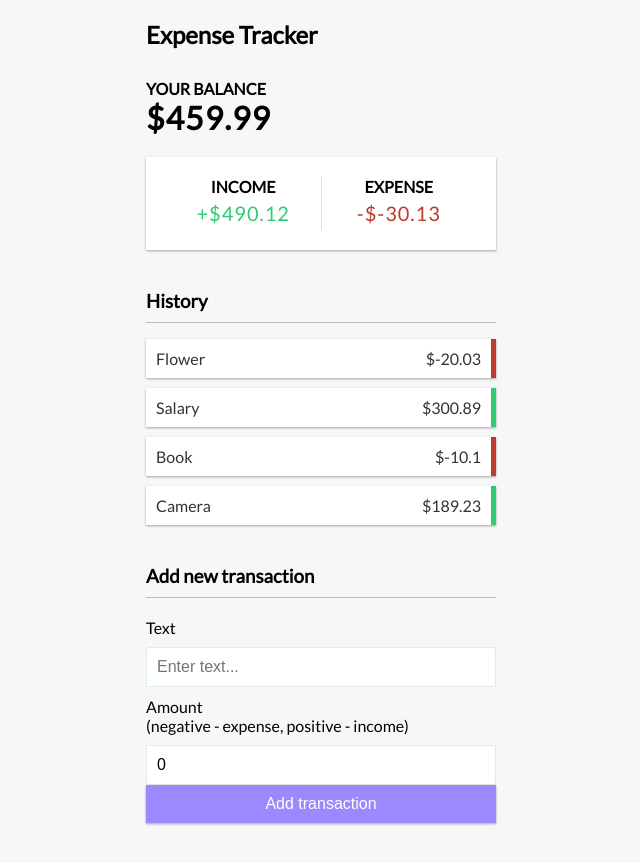
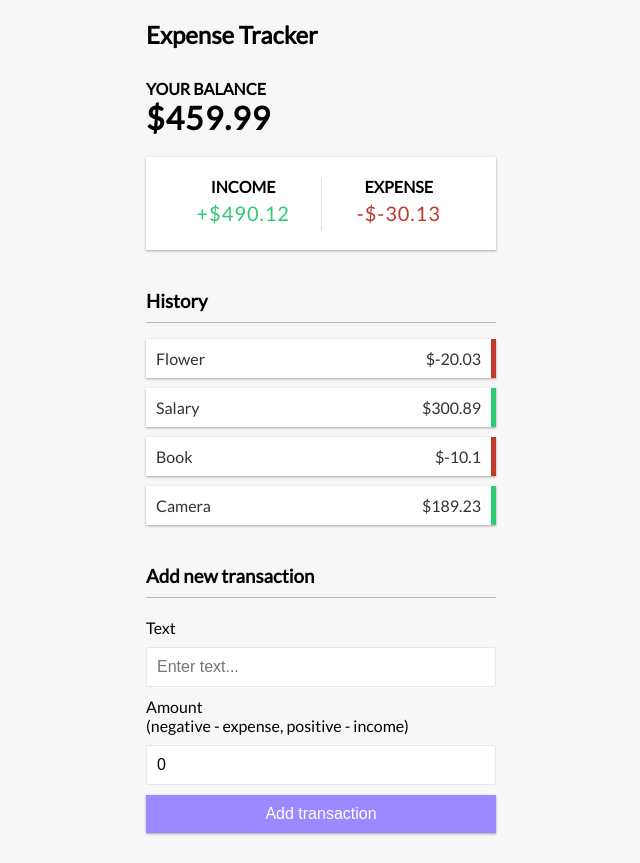
Before and after one commit to polekstulod/expense-tracker, a Vue app: page / in a window 1280 px wide. Shown: the whole page, without its empty margins (319-959 px from the left). Built offline with nearby package versions, Linux system fonts and the light colour scheme.

Commit message:
Fix button margin

```diff
--- a/src/assets/style.css
+++ b/src/assets/style.css
@@ -95,7 +95,7 @@ input[type='number'] {
   border: 0;
   display: block;
   font-size: 16px;
-  margin: 10px 0 30;
+  margin: 10px 0 30px;
   padding: 10px;
   width: 100%;
 }
```
